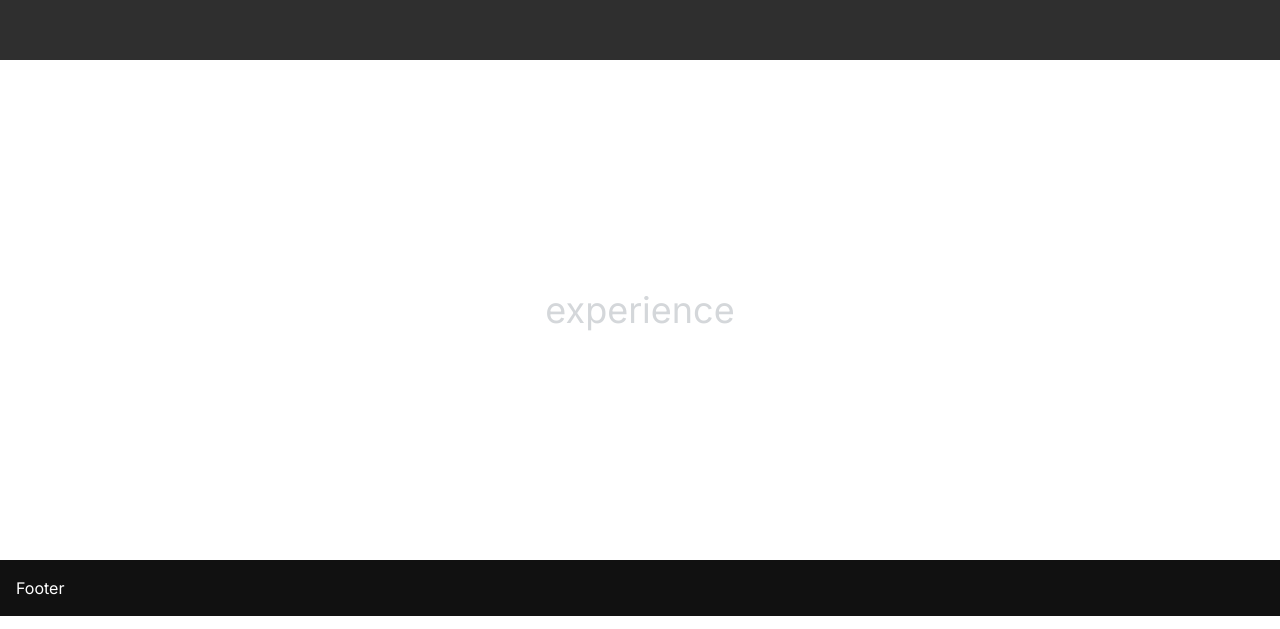
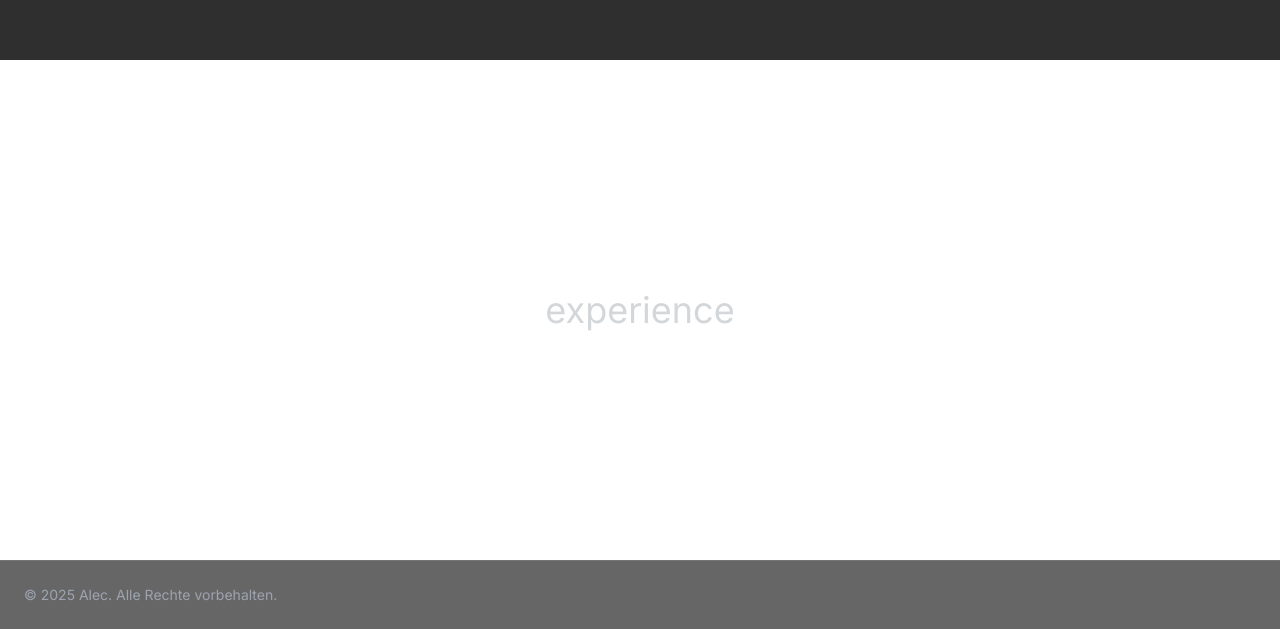
Before and after one commit to aleczinn/alec-portfolio, a Vue app: page / in a window 1280 px wide. Shown: the part 2240-2869 px from the top of the page. Built offline with nearby package versions, Linux system fonts and the light colour scheme.

Commit message:
added footer

```diff
--- a/src/components/p-footer/p-footer.vue
+++ b/src/components/p-footer/p-footer.vue
@@ -1,11 +1,30 @@
 <template>
-    <footer class="px-4 py-4 bg-edel-dark">
-        <p class="text-white">Footer</p>
+    <footer class="py-6 backdrop-blur-md bg-black/60 border-t border-white/10">
+        <div class="mx-auto max-w-portfolio px-6">
+            <div class="flex flex-col md:flex-row justify-between items-center">
+                <p class="text-sm text-gray-400 mb-4 md:mb-0">© 2025 Alec. Alle Rechte vorbehalten.</p>
+
+                <div class="flex space-x-6">
+                    <a v-for="social in socialLinks" :key="social.name" :href="social.url" target="_blank"
+                       rel="noopener noreferrer"
+                       class="text-gray-400 hover:text-new-lightest transition-colors duration-300">
+                        <component :is="social.icon" class="w-5 h-5"/>
+                        <span class="sr-only">{{ social.name }}</span>
+                    </a>
+                </div>
+            </div>
+        </div>
     </footer>
 </template>
 
 <script setup lang="ts">
+interface Props {
+    socialLinks: any
+}
 
+const props = withDefaults(defineProps<Props>(), {
+    socialLinks: [],
+})
 </script>
 
 <style scoped lang="postcss">
```
